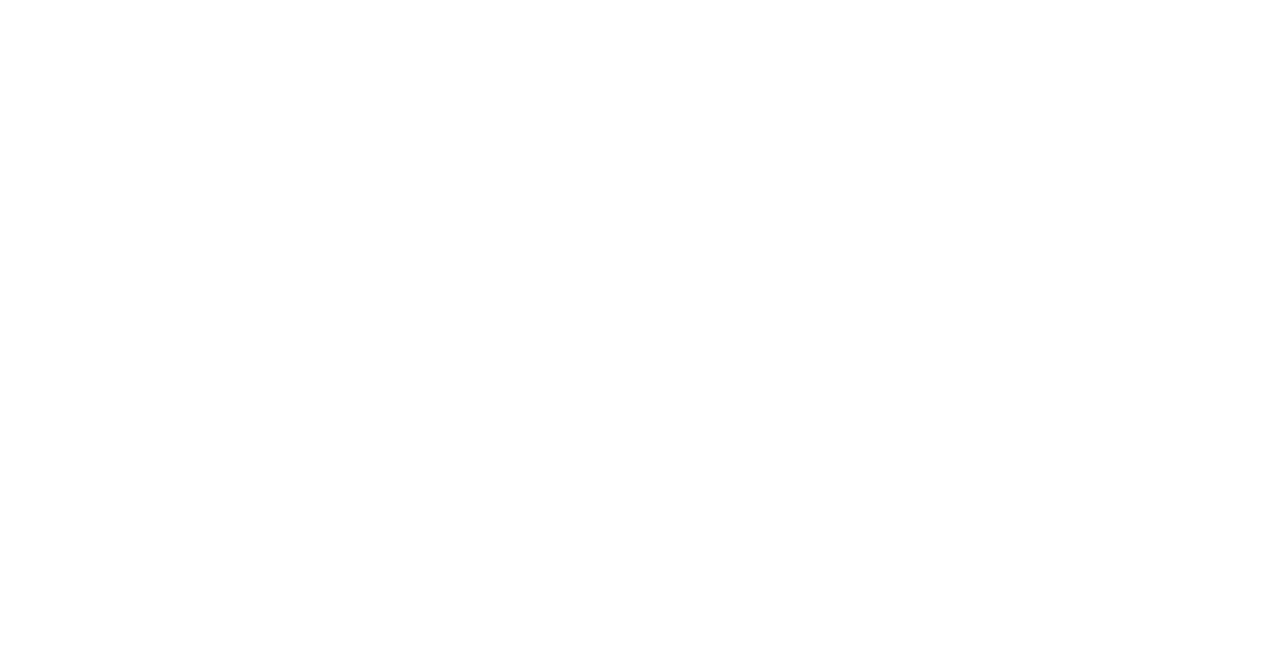
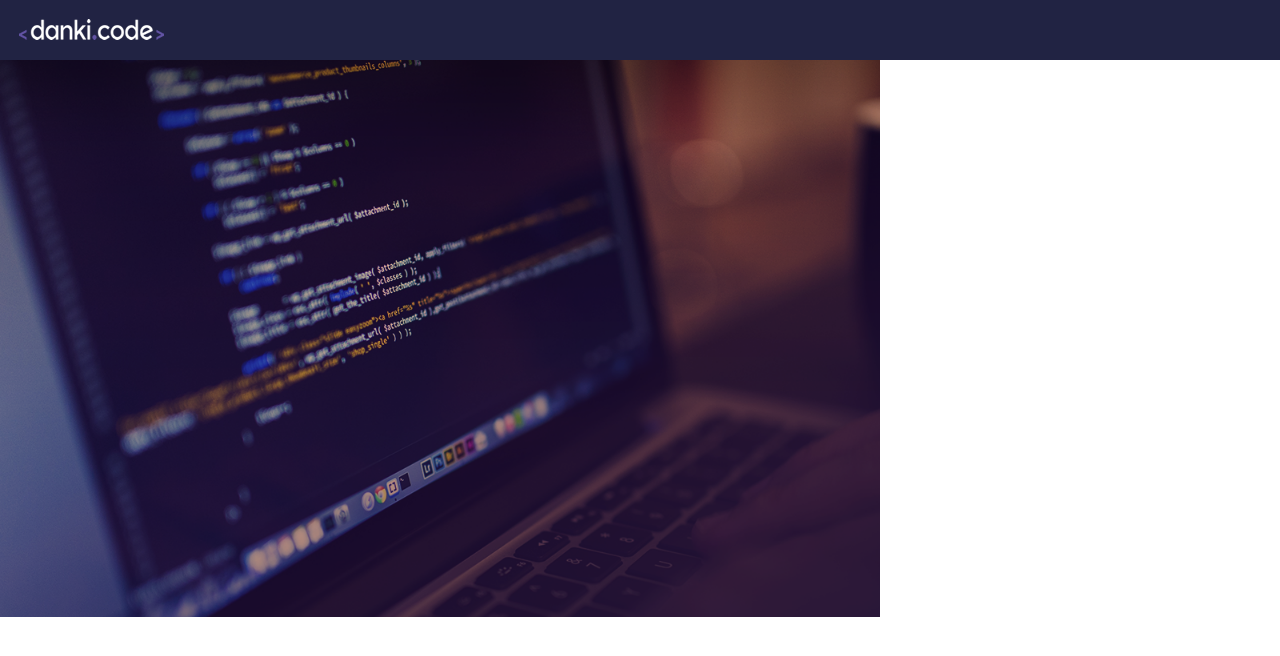
Before and after one commit to OtavioFer/Danki-Projeto-1, a plain HTML site: page index.html in a window 1280 px wide. Drawn offline with Linux system fonts and the light colour scheme.

Commit message:
Header and Banner create

```diff
--- a/index.html
+++ b/index.html
@@ -1,13 +1,25 @@
 <!DOCTYPE html>
 <html lang="en">
-<head>
-  <meta charset="UTF-8">
-  <meta name="viewport" content="width=device-width, initial-scale=1.0">
-  <title>Projeto #1</title>
-  <link rel="stylesheet" href="./src/css/reset.css">
-  <link rel="stylesheet" href="./src/css/style.css">
-</head>
-<body>
+  <head>
+    <meta charset="UTF-8" />
+    <meta name="viewport" content="width=device-width, initial-scale=1.0" />
+    <title>Projeto #1</title>
+    <link rel="stylesheet" href="./src/css/reset.css" />
+    <link rel="stylesheet" href="./src/css/style.css" />
+  </head>
+  <body>
+    <div class="header">
+      <div class="center">
+        <img src="./src/images/logo.png" />
+      </div><!-- center -->
+    </div><!-- header -->
 
-</body>
+    <div class="container-banner">
+      <div class="center">
+        <div class="form">
+
+        </div><!-- form -->
+      </div><!-- center -->
+    </div><!-- container-banner -->
+  </body>
 </html>
--- a/src/css/reset.css
+++ b/src/css/reset.css
@@ -0,0 +1,10 @@
+* {
+  margin: 0;
+  padding: 0;
+  box-sizing: border-box;
+}
+
+html,
+body {
+  height: 100%;
+}
--- a/src/css/style.css
+++ b/src/css/style.css
@@ -0,0 +1,37 @@
+.center {
+  /* Contexto */
+  width: 1280px;
+  margin: 0 auto;
+}
+
+/* HEADER */
+.header {
+  width: 100%;
+  height: 60px;
+  background-color: #212343;
+}
+
+.header img {
+  margin: 19px;
+}
+
+/* BANNER */
+.container-banner {
+  width: 100%;
+  height: 557px;
+  background-image: url("../images/header_bg.png");
+  background-size: cover;
+  background-position: center;
+}
+
+.container-banner > .center {
+  height: 100%;
+}
+
+.form {
+  width: 400px;
+  height: 100%; /* height herdado do elemento anterior (.container-banner) */
+
+  background-color: white;
+  float: right; /* Também pode usar display: inline-block no formo... e text-align: right no .container-banner > .center */
+}
```
